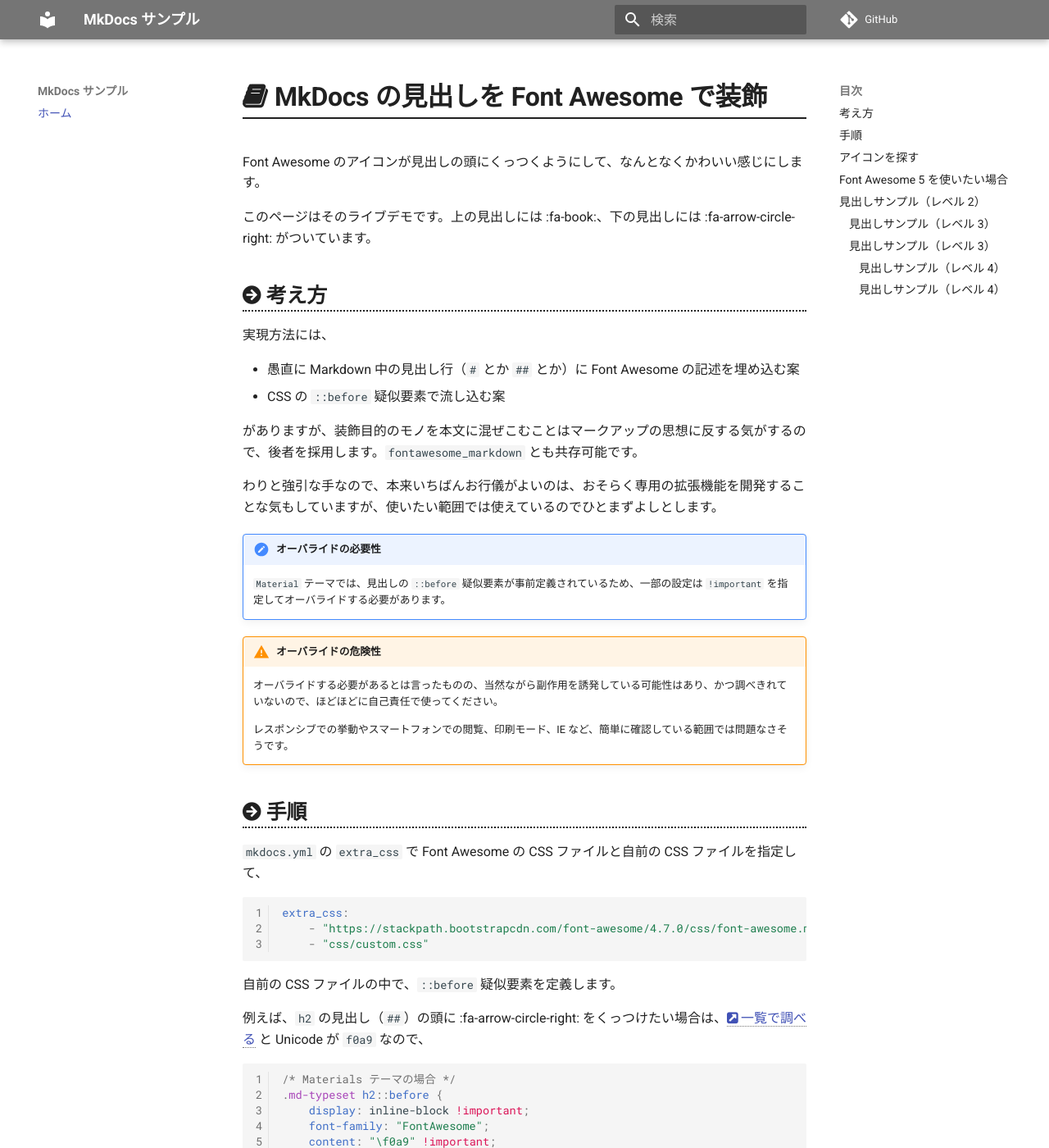
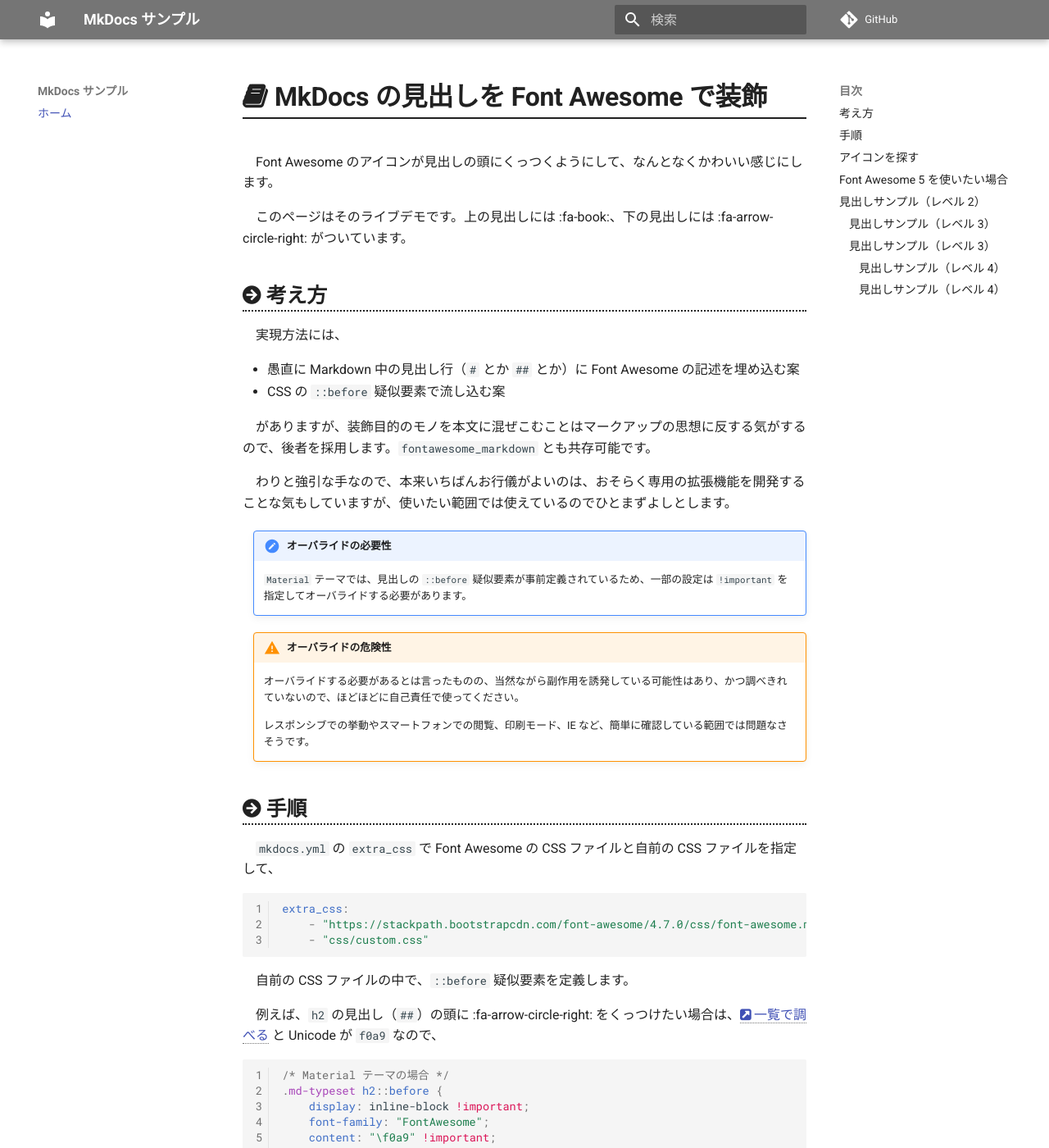
Before and after one commit to kurokobo/mkdocs-header-awesome, an MkDocs documentation site: the page built from docs/index.md, in a window 1280 px wide and 1400 px high. Shown: the whole window at 82% size. Built offline with MkDocs 1.6.1 and Material for MkDocs 9.7.7, drawn with Linux system fonts in a browser that asks for light colours; comment, search, counter and statistics services are not loaded; some of the changed text lies outside the part shown.

Commit message:
change styles, fix typo

````diff
--- a/docs/css/custom.css
+++ b/docs/css/custom.css
@@ -52,3 +52,32 @@
 .md-typeset a:not([class]) {
     border-bottom: 1px dotted #757575;
 }
+
+.md-typeset > p {
+    text-indent: 1em;
+}
+
+.md-typeset > div.admonition {
+    margin-left: 1em !important;
+}
+
+.md-typeset > table.codehilitetable {
+    margin-left: 1em !important;
+    margin-right: 0em !important;
+}
+
+.md-typeset > ul {
+    margin-left: 1em;
+}
+
+.md-typeset > ol li, .md-typeset > ul li {
+    margin-bottom: .1em !important;
+}
+
+.md-typeset > ol li ol, .md-typeset > ol li ul, .md-typeset > ul li ol, .md-typeset > ul li ul {
+    margin-top: .1em !important;
+}
+
+i.fa {
+    text-indent: 0em;
+}
--- a/docs/index.md
+++ b/docs/index.md
@@ -40,7 +40,7 @@ extra_css:
 例えば、`h2` の見出し（`##`）の頭に :fa-arrow-circle-right: をくっつけたい場合は、[一覧で調べる](https://fontawesome.com/v4.7.0/icon/arrow-circle-right) と Unicode が `f0a9` なので、
 
 ```css
-/* Materials テーマの場合 */
+/* Material テーマの場合 */
 .md-typeset h2::before {
     display: inline-block !important;
     font-family: "FontAwesome";
@@ -58,9 +58,9 @@ h2::before {
 }
 ```
 
-な具合で記述します。もちろん `margin-right` は必須ではないですが、多少はあったようが目に優しい気がします。同様に、色やサイズも適宜変更できます。
+な具合で記述します。もちろん `margin-right` は必須ではないですが、多少はあったほうが目に優しい気がします。同様に、色やサイズも適宜変更できます。
 
-複数の見出しレベルを装飾したい場合は、副作用に気を付けつつ共通の指定はまとめるのもアリです。次の例では、`h1` に :fa-book:、`h2` に :fa-arrow-circle-right: を追加しています。
+複数の見出しレベルを装飾したい場合は、副作用に気を付けつつ共通の指定はまとめるのもアリです。次の例では、`Material` テーマで `h1` に :fa-book:、`h2` に :fa-arrow-circle-right: を追加しています。
 ```css
 .md-typeset > ::before {
     font-family: "FontAwesome";
````
